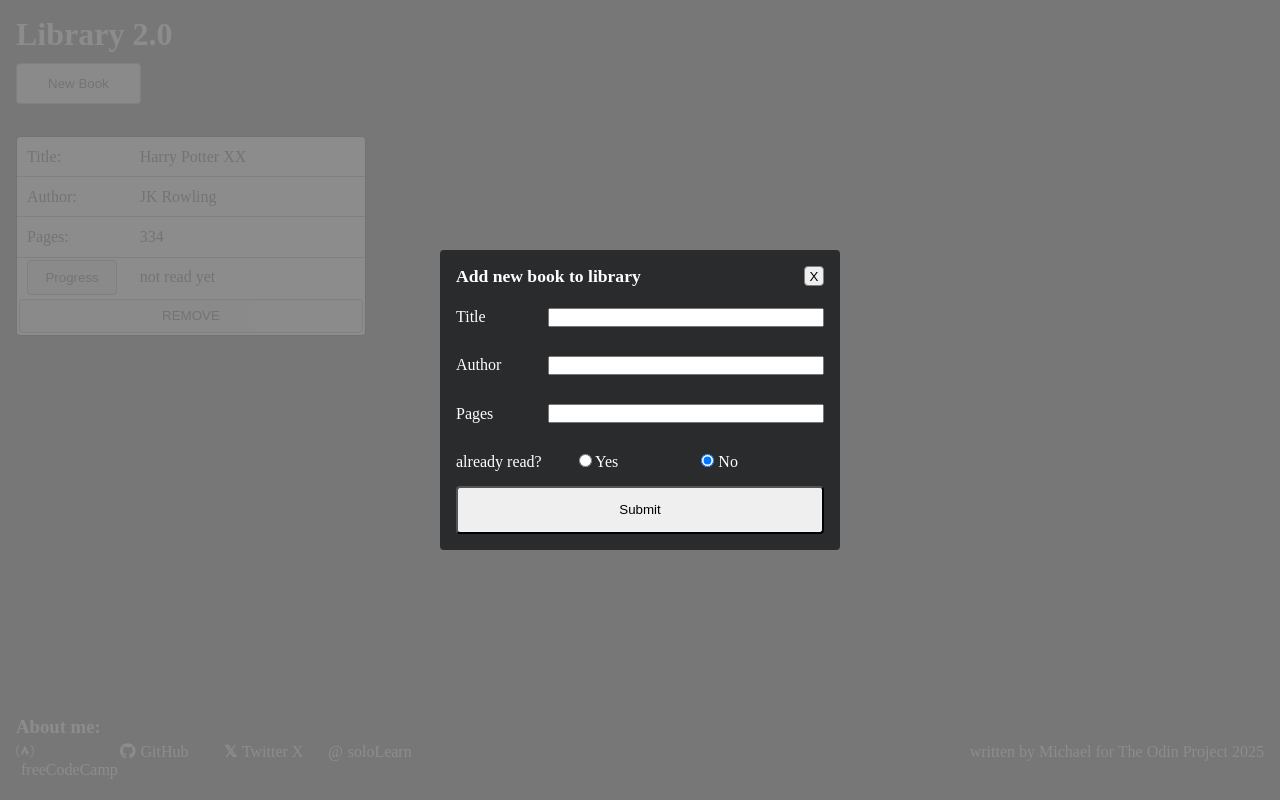
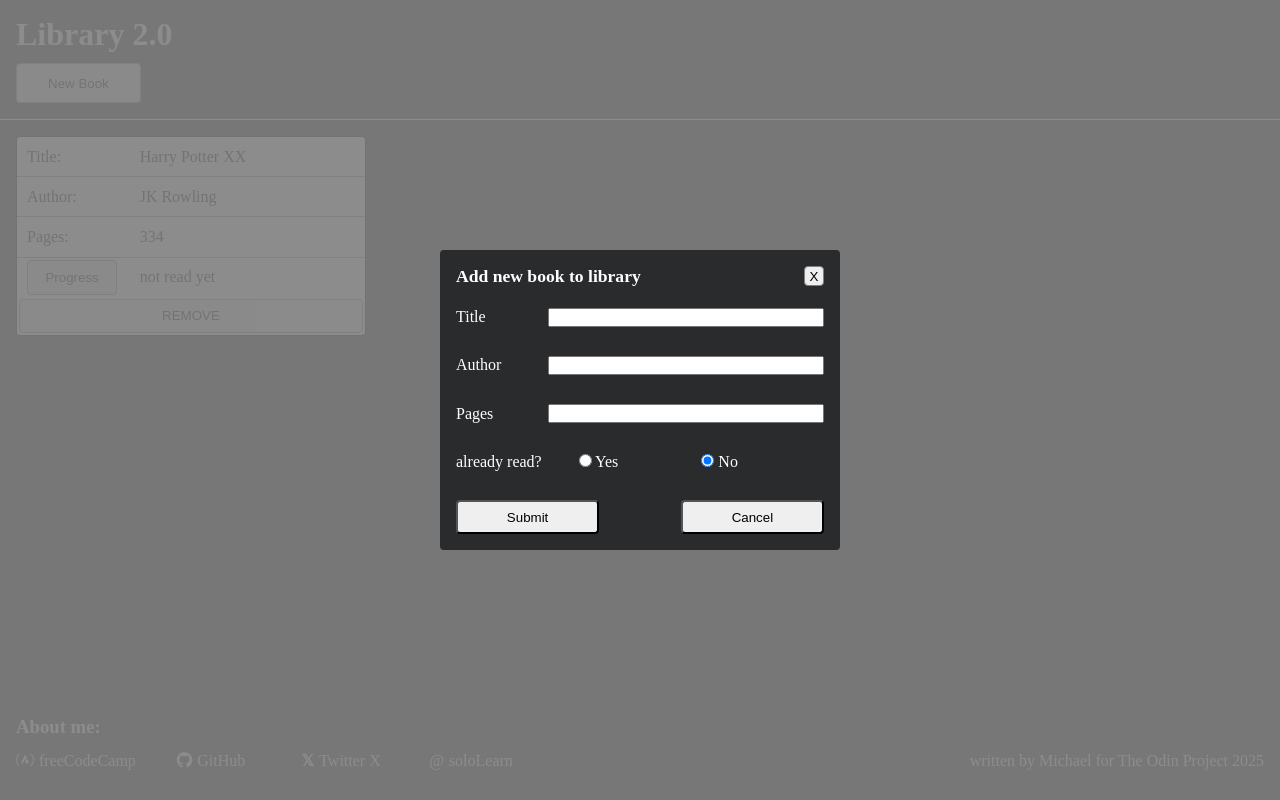
Before and after one commit to MightyCharm/library2, a plain HTML site: page index.html in a window 1280 px wide. Both pictures are taken after a click on the button "New Book". Drawn offline with Linux system fonts and the light colour scheme.

Commit message:
feat: add cancel button to modal window

```diff
--- a/index.html
+++ b/index.html
@@ -47,7 +47,10 @@
                   <label for="radio-read-false">No</label>
                 </div>
               </div>
-               <button id="btnSubmitModal" class="btn btnSubmitModal" data-action="submitModal">Submit</button>
+              <div class="modal-div-btns">
+                <button id="btnSubmitModal" class="btn btnSubmitModal" data-action="submitModal">Submit</button>
+                <button id="btnCancelModal" class="btn btnCancelModal" data-action="cancelModal">Cancel</button>
+              </div>
             </form>
           </div>
         </dialog>
--- a/script.js
+++ b/script.js
@@ -4,6 +4,7 @@ const btnAddBook = document.querySelector(".btnAddBook");
 const modalWindow = document.querySelector("#modal");
 const btnCloseModal = document.querySelector("#btnCloseModal");
 const btnSubmitModal = document.querySelector("#btnSubmitModal");
+const btnCancelModal = document.querySelector("#btnCancelModal");
 const inputTitle = document.querySelector("#title");
 const inputAuthor = document.querySelector("#author");
 const inputPages = document.querySelector("#pages");
@@ -25,6 +26,11 @@ btnCloseModal.addEventListener("click", (event) => {
 
 btnSubmitModal.addEventListener("click", (event) => {
   console.log("btnSubmitModal.addEventListener()");
+  event.preventDefault();
+  main(event)
+})
+
+btnCancelModal.addEventListener("click", (event) => {
   event.preventDefault();
   main(event)
 })
@@ -241,6 +247,11 @@ const main = (event) => {
     console.log("newBook was clicked");
     modalWindow.showModal();
   }
+  else if(action === "closeModal" || action === "cancelModal") {
+    console.log("closeModal/cancelModal was clicked");
+    resetModal();
+    modalWindow.close();
+  }
   else if(action === "submitModal") {
     console.log("submitModal was clicked");
     const input = getUserInput();
@@ -250,11 +261,6 @@ const main = (event) => {
       createBook(input);
       displayCards();
     }
-  }
-  else if(action === "closeModal") {
-    console.log("closeModal was clicked");
-    resetModal();
-    modalWindow.close();
   }
   else if(action === "readProgress") {
     console.log("readProgress was clicked");
--- a/styles.css
+++ b/styles.css
@@ -56,6 +56,7 @@ header {
 
     color: var(--on-primary-color);
     background-color: var(--primary-color);
+    border-bottom: 1px solid white;
 }
 
 .btnAddBook {
@@ -124,6 +125,28 @@ header {
     display: grid;
     grid-template-columns: 1fr 1fr 1fr;
     align-items: center;
+}
+
+.modal-div-btns {
+    display: grid;
+    grid-template-columns: 1fr 1fr;
+    column-gap: 10px;
+    align-items: end;
+}
+
+.btnSubmitModal,
+.btnCancelModal {
+    height: 70%;
+    width: 80%;
+
+}
+
+.btn-SubmitModal {
+    justify-self: start;
+}
+
+.btnCancelModal {
+    justify-self: end;
 }
 
 
@@ -197,11 +220,29 @@ footer h3 {
 footer ul {
     display: grid;
     grid-template-columns: 1fr 1fr 1fr 1fr;
-    list-style-type: none;
+    list-style-type: none
+
 }
+
+footer ul li {
+    min-width: 130px;
+    display: grid;
+    justify-items: start;
+    /* border: 1px solid red; */
+}
+footer ul li:nth-child(2),
+footer ul li:nth-child(3),
+footer ul li:nth-child(4) {
+    /* background-color: rgb(68, 23, 31); */
+    display: grid;
+    justify-items: center;
+
+}
+
 
 footer ul span {
     padding-left: 5px;
+    /* border: 1px solid red; */
 }
 
 footer p {
```
